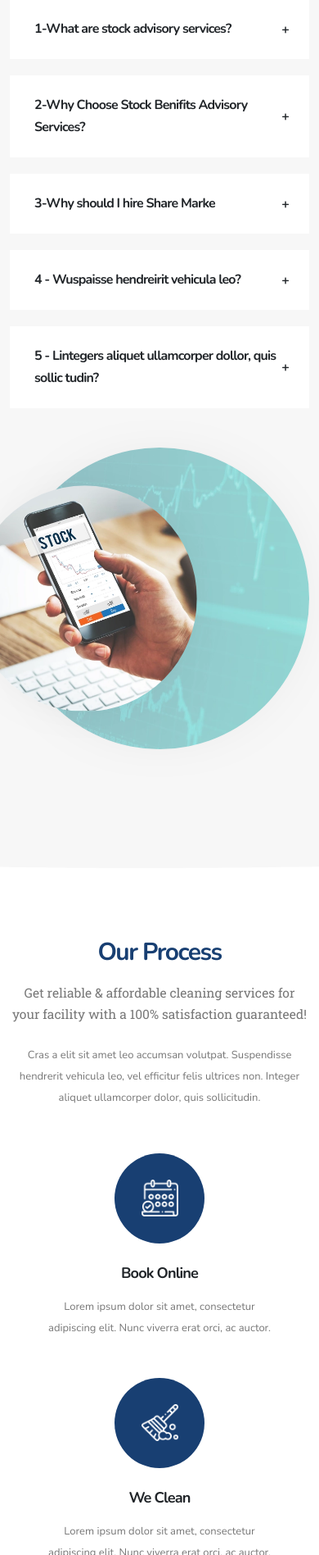
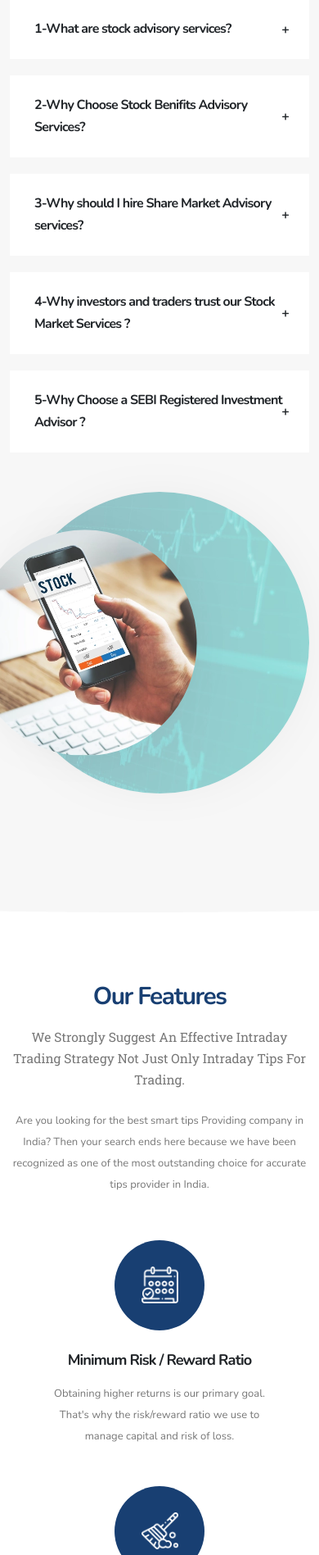
Before and after one commit to ajaykmankani/stock-benifit-landing, a PHP site: page / in a window 390 px wide; the page is wider, and only the part inside the window is pictured. Shown: the part 4603-6500 px from the top of that part at 82% size. Run offline with PHP 8.4, Linux system fonts and the light colour scheme.

Commit message:
popup working

```diff
--- a/index.php
+++ b/index.php
@@ -418,18 +418,15 @@
 									<div class="card-header" id="collapse1HeadingThree">
 										<h4 class="card-title m-0">
 											<a class="accordion-toggle text-color-dark font-weight-bold collapsed" data-bs-toggle="collapse" data-bs-target="#collapse1Three" aria-expanded="false" aria-controls="collapse1Three">
-												3-Why should I hire Share Marke
+												3-Why should I hire Share Market Advisory services?
+
 											</a>
 										</h4>
 									</div>
 									<div id="collapse1Three" class="collapse" aria-labelledby="collapse1HeadingThree" data-bs-parent="#accordion1">
 										<div class="card-body">
-											<p class="mb-0">Donec tellus massa, tristique sit amet condim vel, facilisis
-												quis sapien. Praesent id enim sit amet odio vulputate eleifend in in
-												tortor. Donec tellus massa, tristique sit amet condim vel, facilisis
-												quis sapien. Praesent id enim sit amet odio vulputate eleifend in in
-												tortor. Donec tellus massa, tristique sit amet condim vel, facilisis
-												quis sapien.</p>
+											<p class="mb-0">The key advantage of hiring a stock market advisory service is that he provides you with all the tailor-made research and keep you posted about your investment and new investment avenues. So rather than wasting your own time you can smartly use it in your own profession and can invest more with your stock advisor.
+											</p>
 										</div>
 									</div>
 								</div>
@@ -437,18 +434,16 @@
 									<div class="card-header" id="collapse1HeadingFour">
 										<h4 class="card-title m-0">
 											<a class="accordion-toggle text-color-dark font-weight-bold collapsed" data-bs-toggle="collapse" data-bs-target="#collapse1Four" aria-expanded="false" aria-controls="collapse1Four">
-												4 - Wuspaisse hendreirit vehicula leo?
+												4-Why investors and traders trust our Stock Market Services ?
+
 											</a>
 										</h4>
 									</div>
 									<div id="collapse1Four" class="collapse" aria-labelledby="collapse1HeadingFour" data-bs-parent="#accordion1">
 										<div class="card-body">
-											<p class="mb-0">Donec tellus massa, tristique sit amet condim vel, facilisis
-												quis sapien. Praesent id enim sit amet odio vulputate eleifend in in
-												tortor. Donec tellus massa, tristique sit amet condim vel, facilisis
-												quis sapien. Praesent id enim sit amet odio vulputate eleifend in in
-												tortor. Donec tellus massa, tristique sit amet condim vel, facilisis
-												quis sapien.</p>
+											<p class="mb-0">Before providing suggestions, we do a thorough analysis of your risk tolerance. Also help you diversify not just across asset classes, but also between accounts, individual funds, and product providers, so you don't put all your eggs in one basket.
+												Chosen High Volume stocks, to ensure you make real profits, not just on the records. Our Trained Team of Analysts are equipped with the tools and methods of research, to give you the Best Buy/Sell Calls.
+											</p>
 										</div>
 									</div>
 								</div>
@@ -456,18 +451,14 @@
 									<div class="card-header" id="collapse1HeadingFive">
 										<h4 class="card-title m-0">
 											<a class="accordion-toggle text-color-dark font-weight-bold collapsed" data-bs-toggle="collapse" data-bs-target="#collapse1Five" aria-expanded="false" aria-controls="collapse1Five">
-												5 - Lintegers aliquet ullamcorper dollor, quis sollic tudin?
+												5-Why Choose a SEBI Registered Investment Advisor ?
+
 											</a>
 										</h4>
 									</div>
 									<div id="collapse1Five" class="collapse" aria-labelledby="collapse1HeadingFive" data-bs-parent="#accordion1">
 										<div class="card-body">
-											<p class="mb-0">Donec tellus massa, tristique sit amet condim vel, facilisis
-												quis sapien. Praesent id enim sit amet odio vulputate eleifend in in
-												tortor. Donec tellus massa, tristique sit amet condim vel, facilisis
-												quis sapien. Praesent id enim sit amet odio vulputate eleifend in in
-												tortor. Donec tellus massa, tristique sit amet condim vel, facilisis
-												quis sapien.</p>
+											<p class="mb-0">SEBI Registered Investment Advisors can charge only a fee directly to investors and cannot earn any revenues. The first thing to check is whether the financial advisor has the required credentials and qualifications. A financial planner should have sufficient knowledge on the subject. To begin with, your financial planner should be a SEBI registered investment advisor.</p>
 										</div>
 									</div>
 								</div>
@@ -511,53 +502,65 @@
 				<div class="container py-5 my-5">
 					<div class="row justify-content-center pb-2 mt-2 mb-4">
 						<div class="col-lg-9 text-center">
-							<h2 class="text-color-secondary font-weight-bold text-8 mb-3 appear-animation" data-appear-animation="fadeInUpShorter" data-appear-animation-delay="200">Our Process
-							</h2>
-							<p class="custom-font-secondary text-4 mb-4 appear-animation" data-appear-animation="fadeInUpShorter" data-appear-animation-delay="400">Get reliable &
-								affordable cleaning services for your facility with a 100% satisfaction guaranteed!</p>
-							<p class="mb-0 appear-animation" data-appear-animation="fadeInUpShorter" data-appear-animation-delay="600">Cras a elit sit amet leo accumsan volutpat.
-								Suspendisse hendrerit vehicula leo, vel efficitur felis ultrices non. Integer aliquet
-								ullamcorper dolor, quis sollicitudin.</p>
+							<h2 class="text-color-secondary font-weight-bold text-8 mb-3 appear-animation animated fadeInUpShorter appear-animation-visible" data-appear-animation="fadeInUpShorter" data-appear-animation-delay="200" style="animation-delay: 200ms;">Our Features</h2>
+							<p class="custom-font-secondary text-4 mb-4 appear-animation animated fadeInUpShorter appear-animation-visible" data-appear-animation="fadeInUpShorter" data-appear-animation-delay="400" style="animation-delay: 400ms;">We Strongly Suggest An Effective Intraday Trading Strategy Not Just Only Intraday Tips For Trading.</p>
+							<p class="mb-0 appear-animation animated fadeInUpShorter appear-animation-visible" data-appear-animation="fadeInUpShorter" data-appear-animation-delay="600" style="animation-delay: 600ms;">Are you looking for the best smart tips Providing company in India? Then your search ends here because we have been recognized as one of the most outstanding choice for accurate tips provider in India.</p>
 						</div>
 					</div>
 					<div class="featured-boxes featured-boxes-style-4 custom-featured-boxes-style-1">
 						<div class="row justify-content-center">
 							<div class="col-md-8 col-lg-4">
-								<div class="featured-box featured-box-primary featured-box-effect-5 appear-animation" data-appear-animation="fadeInUpShorter" data-appear-animation-delay="300">
+								<div class="featured-box featured-box-primary featured-box-effect-5 appear-animation animated fadeInUpShorter appear-animation-visible" data-appear-animation="fadeInUpShorter" data-appear-animation-delay="300" style="animation-delay: 300ms;">
 									<div class="box-content text-center">
 										<div class="custom-featured-icon-wrapper bg-secondary mb-4">
-											<img src="img/icons/icon-1.png" class="img-fluid icon-featured" alt="" />
+											<img src="img/icons/icon-1.png" class="img-fluid icon-featured" alt="">
 										</div>
-										<h3 class="text-transform-none font-weight-bold custom-font-size-1 mb-3">Book
-											Online</h3>
-										<p class="px-3 mb-0">Lorem ipsum dolor sit amet, consectetur adipiscing elit.
-											Nunc viverra erat orci, ac auctor.</p>
+										<h3 class="text-transform-none font-weight-bold custom-font-size-1 mb-3">Minimum Risk / Reward Ratio</h3>
+										<p class="px-3 mb-0">Obtaining higher returns is our primary goal. That's why the risk/reward ratio we use to manage capital and risk of loss.</p>
 									</div>
 								</div>
 							</div>
 							<div class="col-md-8 col-lg-4">
-								<div class="featured-box featured-box-primary featured-box-effect-5 appear-animation" data-appear-animation="fadeInUpShorter" data-appear-animation-delay="500">
+								<div class="featured-box featured-box-primary featured-box-effect-5 appear-animation animated fadeInUpShorter appear-animation-visible" data-appear-animation="fadeInUpShorter" data-appear-animation-delay="500" style="animation-delay: 500ms;">
 									<div class="box-content text-center">
 										<div class="custom-featured-icon-wrapper bg-secondary mb-4">
-											<img src="img/icons/icon-2.png" class="img-fluid icon-featured" alt="" />
+											<img src="img/icons/icon-2.png" class="img-fluid icon-featured" alt="">
 										</div>
-										<h3 class="text-transform-none font-weight-bold custom-font-size-1 mb-3">We
-											Clean</h3>
-										<p class="px-3 mb-0">Lorem ipsum dolor sit amet, consectetur adipiscing elit.
-											Nunc viverra erat orci, ac auctor.</p>
+										<h3 class="text-transform-none font-weight-bold custom-font-size-1 mb-3">Extensive Research</h3>
+										<p class="px-3 mb-0">Our extensive stock research helps to evaluate a stock's strengths, weaknesses and growth prospects.</p>
 									</div>
 								</div>
 							</div>
 							<div class="col-md-8 col-lg-4">
-								<div class="featured-box featured-box-primary featured-box-effect-5 appear-animation" data-appear-animation="fadeInUpShorter" data-appear-animation-delay="700">
+								<div class="featured-box featured-box-primary featured-box-effect-5 appear-animation animated fadeInUpShorter appear-animation-visible" data-appear-animation="fadeInUpShorter" data-appear-animation-delay="700" style="animation-delay: 700ms;">
 									<div class="box-content text-center">
 										<div class="custom-featured-icon-wrapper bg-secondary mb-4">
-											<img src="img/icons/icon-3.png" class="img-fluid icon-featured" alt="" />
+											<img src="img/icons/icon-3.png" class="img-fluid icon-featured" alt="">
 										</div>
-										<h3 class="text-transform-none font-weight-bold custom-font-size-1 mb-3">You
-											Relax</h3>
-										<p class="px-3 mb-0">Lorem ipsum dolor sit amet, consectetur adipiscing elit.
-											Nunc viverra erat orci, ac auctor.</p>
+										<h3 class="text-transform-none font-weight-bold custom-font-size-1 mb-3">Expert Advice</h3>
+										<p class="px-3 mb-0">Get direct discussion with our analyst team for outstanding result. Get research based stock prediction with guidance.&nbsp;</p>
+									</div>
+								</div>
+							</div>
+							<div class="col-md-8 col-lg-4">
+								<div class="featured-box featured-box-primary featured-box-effect-5 appear-animation animated fadeInUpShorter appear-animation-visible" data-appear-animation="fadeInUpShorter" data-appear-animation-delay="700" style="animation-delay: 700ms;">
+									<div class="box-content text-center">
+										<div class="custom-featured-icon-wrapper bg-secondary mb-4">
+											<img src="img/icons/icon-3.png" class="img-fluid icon-featured" alt="">
+										</div>
+										<h3 class="text-transform-none font-weight-bold custom-font-size-1 mb-3">Personalized Customer Support</h3>
+										<p class="px-3 mb-0">Our dedicated customer support team helps you with all you queries related to market investment.</p>
+									</div>
+								</div>
+							</div>
+							<div class="col-md-8 col-lg-4">
+								<div class="featured-box featured-box-primary featured-box-effect-5 appear-animation animated fadeInUpShorter appear-animation-visible" data-appear-animation="fadeInUpShorter" data-appear-animation-delay="700" style="animation-delay: 700ms;">
+									<div class="box-content text-center">
+										<div class="custom-featured-icon-wrapper bg-secondary mb-4">
+											<img src="img/icons/icon-3.png" class="img-fluid icon-featured" alt="">
+										</div>
+										<h3 class="text-transform-none font-weight-bold custom-font-size-1 mb-3">Smart Trading</h3>
+										<p class="px-3 mb-0">There are plenty of trading strategies available, we pick the right strategy that helps you stay profitable in the long run.</p>
 									</div>
 								</div>
 							</div>
@@ -595,8 +598,8 @@
 					<!-- <button class="modal-button">Click here to login</button> -->
 					<div class="row appear-animation" data-appear-animation="fadeInUpShorter" data-appear-animation-delay="2000">
 						<div class="col">
-							<div class="table-data mt-md-5">
-								<table class="table" style="font-size: 12px;">
+							<div class="table-data mt-md-5 table-responsive">
+								<table class="table table-striped table-hover" style="font-size: 12px;">
 									<thead>
 										<tr>
 											<th>DATE</th>
```
